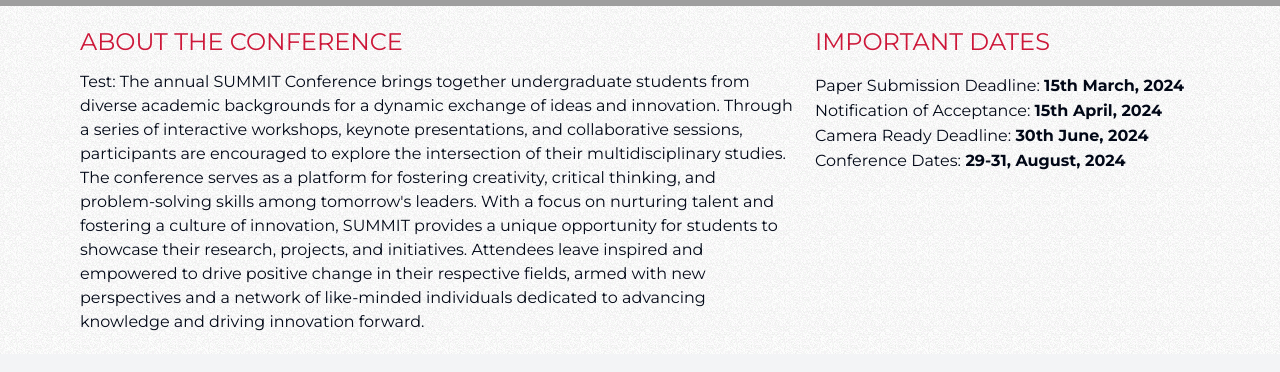
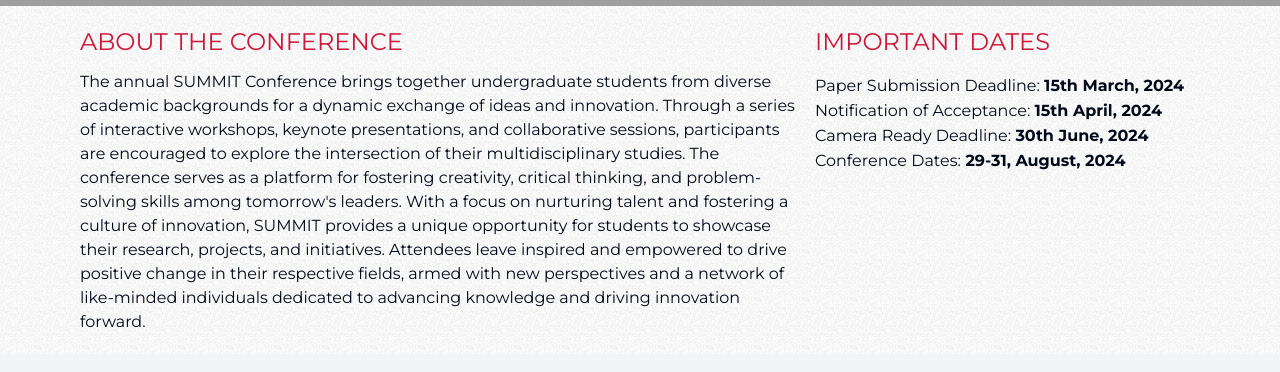
Before and after one commit to Narayana212/event-conf, a Next.js app: page / in a window 1280 px wide. Shown: the part 634-1006 px from the top of the page. Built offline with nearby package versions, Linux system fonts and the light colour scheme; grey boxes are pictures that could not be loaded.

Commit message:
Test2 about.js

```diff
--- a/content/about.js
+++ b/content/about.js
@@ -1,4 +1,4 @@
-export const about = `Test: The annual SUMMIT Conference brings together undergraduate students
+export const about = `The annual SUMMIT Conference brings together undergraduate students
  from diverse academic backgrounds for a dynamic exchange of ideas and innovation. Through
  a series of interactive workshops, keynote presentations, and collaborative sessions, participants
  are encouraged to explore the intersection of their multidisciplinary studies. The conference
@@ -22,15 +22,17 @@
 ratios, their in-depth attention to students lead to high levels of
 student success.`;
 
-export const aboutTheme = `The Shiv Nadar Institution of Eminence is a multidisciplinary,
-student-centric research university established in 2011 by Shiv Nadar,
-one of India&apos;s foremost philanthropists and a pioneer of
-technological revolution. It has four Schools, viz., Engineering,
-Natural Sciences, Humanities and Social Sciences, Management &
-Entrepreneurship, and the Academy of Continuing Education. We were the
-first university in the country to offer a 4-year multidisciplinary
-research degree. Today, we are continuing as trailblazers with new
-kinds of curriculum, championed by faculty drawn from some of the top
-institutions in the country and the world. With low faculty-student
-ratios, their in-depth attention to students lead to high levels of
-student success.`;
+export const aboutTheme = `At the SUMMIT Conference, each year is marked
+by a thematic exploration that guides the discussions, workshops, and presentations
+throughout the event. Themes range from sustainability and technology to social
+justice and healthcare, reflecting the diverse interests and passions of the
+participating students. By centering discussions around these themes, the
+conference aims to foster deeper insights and interdisciplinary collaboration
+among attendees. Themes serve as a catalyst for sparking innovative ideas and
+solutions to complex real-world challenges, encouraging students to think
+critically and creatively across disciplines. Whether it's exploring the
+role of artificial intelligence in shaping the future or addressing global
+inequality through sustainable development, the themes provide a cohesive
+framework for advancing knowledge and driving positive change. Each year,
+the conference organizers carefully select themes that resonate with current
+global issues and inspire meaningful dialogue and action among participants.`;
```
